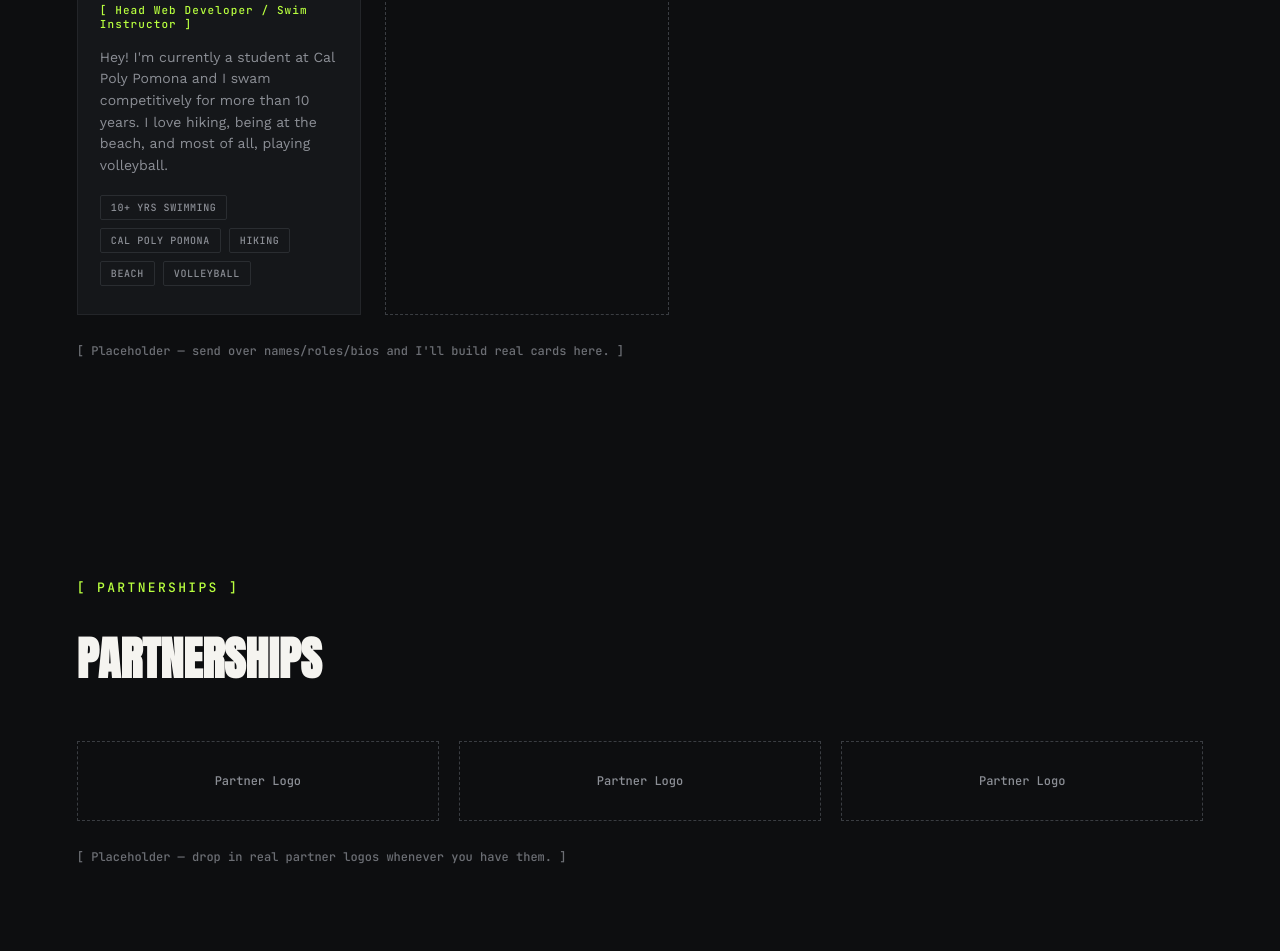
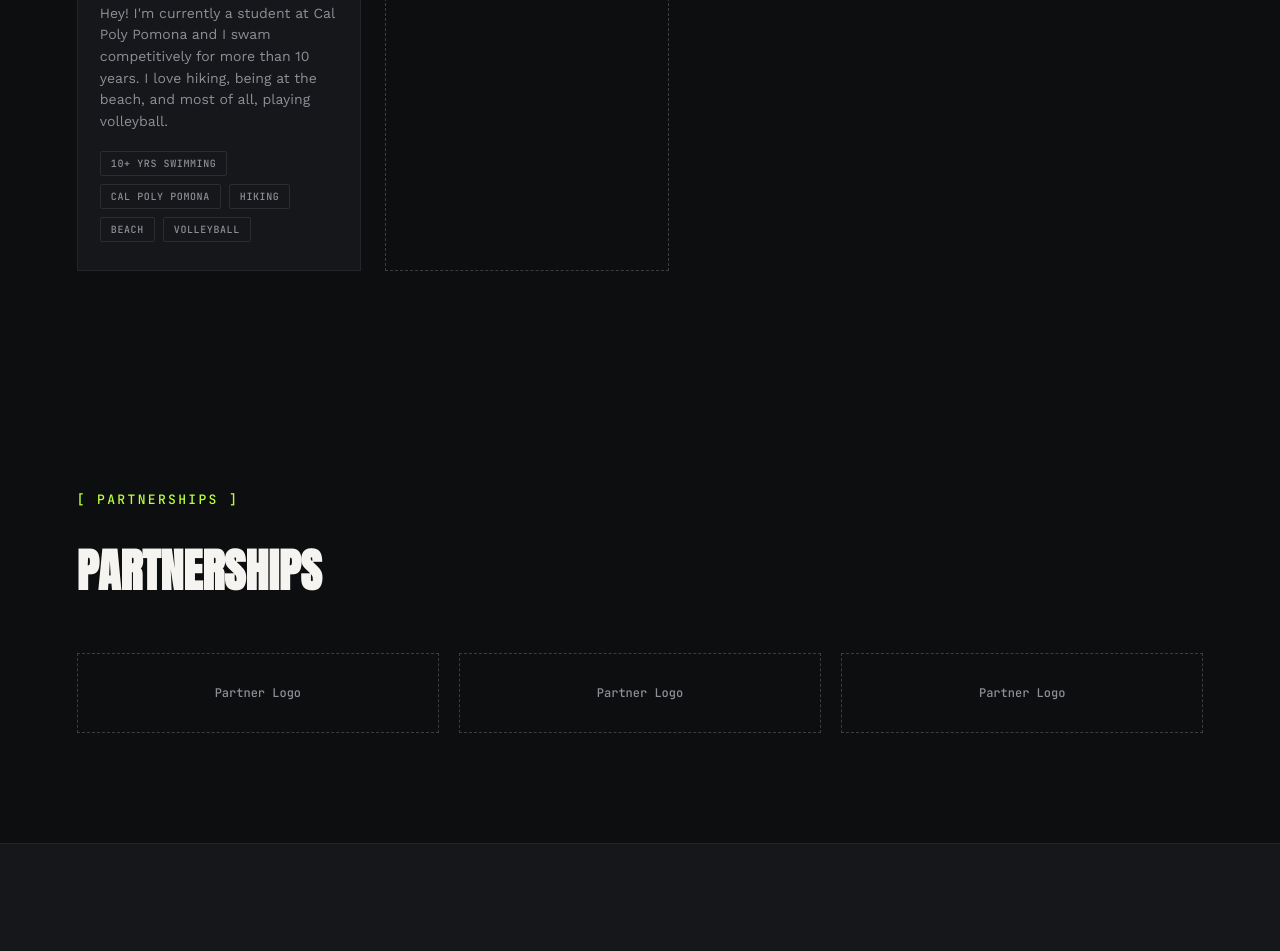
Before and after one commit to gerald7gerald/KP12Performance, a plain HTML site: page frontend/abt.html in a window 1280 px wide. Shown: the part 3263-4214 px from the top of the page. Drawn offline with nearby package versions, Linux system fonts and the light colour scheme; a script that the page names is missing.

Commit message:
removed notes

```diff
--- a/frontend/abt.html
+++ b/frontend/abt.html
@@ -68,7 +68,6 @@
                 <p>Mobility, recovery, and habit coaching so progress holds up outside the gym too.</p>
             </div>
         </div>
-        <p class="offer-note">[ Draft copy — happy to tighten this up once you tell me exactly what's included in each program. ]</p>
     </section>
 
     <!-- Who I am -->
@@ -120,7 +119,6 @@
             </div>
 
         </div>
-        <p class="offer-note">[ Placeholder — send over names/roles/bios and I'll build real cards here. ]</p>
     </section>
 
     <!-- Partnerships -->
@@ -132,7 +130,6 @@
             <div class="partner-placeholder">Partner Logo</div>
             <div class="partner-placeholder">Partner Logo</div>
         </div>
-        <p class="offer-note">[ Placeholder — drop in real partner logos whenever you have them. ]</p>
     </section>
 
     <!-- Mission statement -->
```
